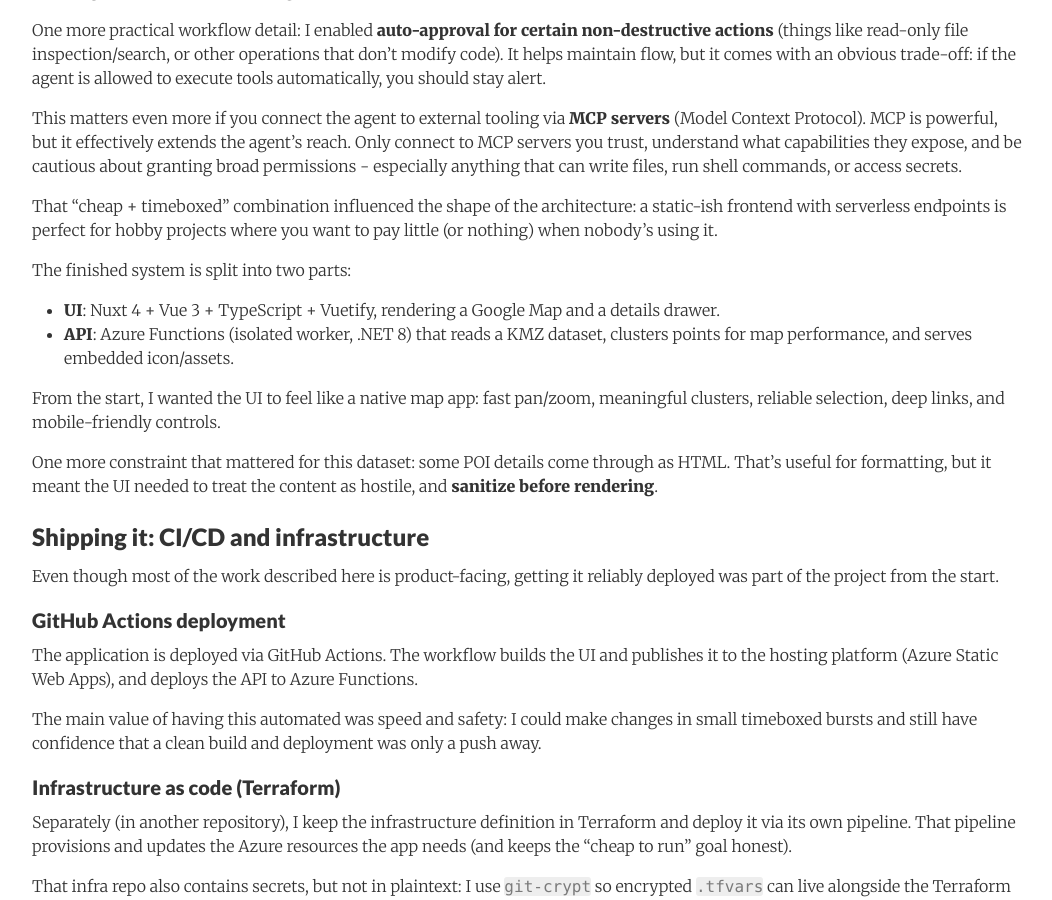
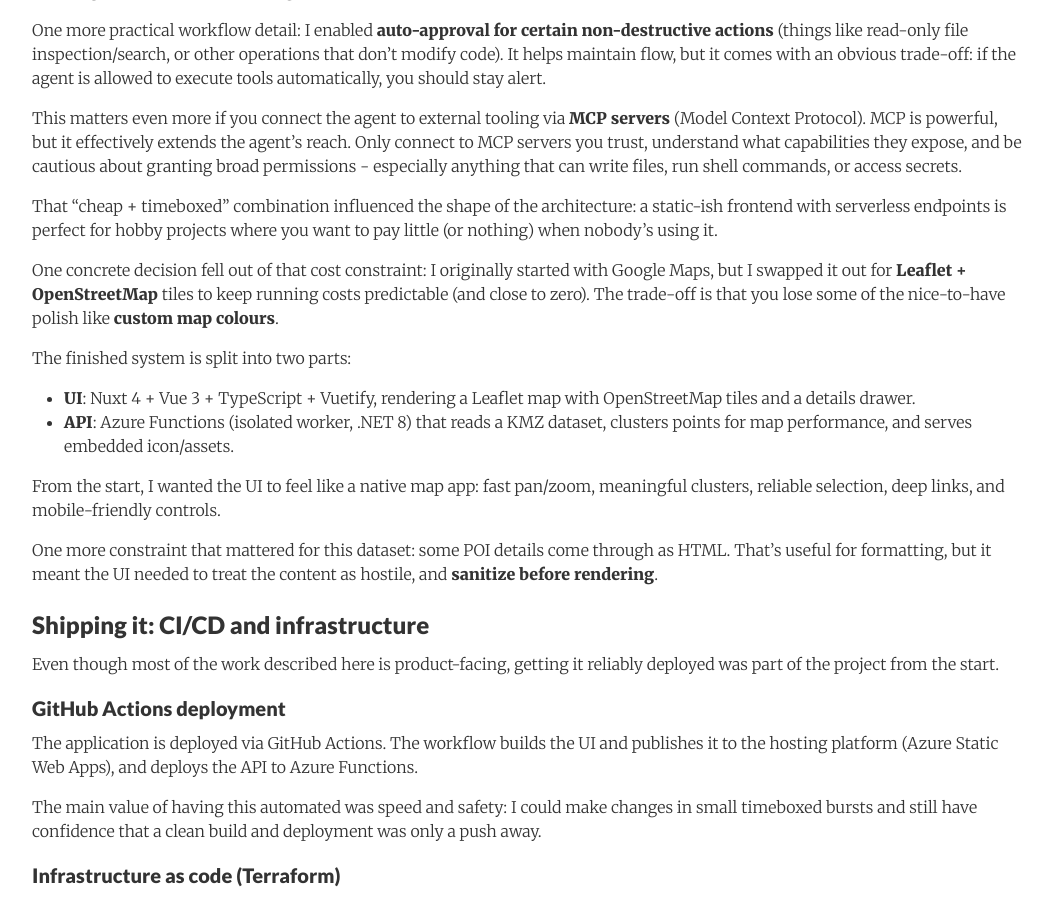
Before and after one commit to tobyreid/tobyreid.github.io, a Jekyll site: the page built from _posts/2026-01-01-building-with-agentic-ai-a-defence-of-britain-story.md, in a window 1280 px wide and 900 px high, scrolled down 2288 px. Shown: the whole window, without its empty margins (112-1164 px from the left). Built offline with Jekyll 4.4.1, drawn with Linux system fonts in a browser that asks for light colours; nearby versions of some CDN libraries; comment, search, counter and statistics services are not loaded; some of the changed text lies outside the part shown.

Commit message:
google -> leaflet

```diff
--- a/_posts/2026-01-01-building-with-agentic-ai-a-defence-of-britain-story.md
+++ b/_posts/2026-01-01-building-with-agentic-ai-a-defence-of-britain-story.md
@@ -70,9 +70,11 @@ This matters even more if you connect the agent to external tooling via **MCP se
 
 That "cheap + timeboxed" combination influenced the shape of the architecture: a static-ish frontend with serverless endpoints is perfect for hobby projects where you want to pay little (or nothing) when nobody's using it.
 
+One concrete decision fell out of that cost constraint: I originally started with Google Maps, but I swapped it out for **Leaflet + OpenStreetMap** tiles to keep running costs predictable (and close to zero). The trade-off is that you lose some of the nice-to-have polish like **custom map colours**.
+
 The finished system is split into two parts:
 
-- **UI**: Nuxt 4 + Vue 3 + TypeScript + Vuetify, rendering a Google Map and a details drawer.
+- **UI**: Nuxt 4 + Vue 3 + TypeScript + Vuetify, rendering a Leaflet map with OpenStreetMap tiles and a details drawer.
 - **API**: Azure Functions (isolated worker, .NET 8) that reads a KMZ dataset, clusters points for map performance, and serves embedded icon/assets.
 
 From the start, I wanted the UI to feel like a native map app: fast pan/zoom, meaningful clusters, reliable selection, deep links, and mobile-friendly controls.
@@ -109,7 +111,7 @@ I'm particularly happy with the way this turned out:
 The first commits were classic "get to something you can see" work:
 
 - Nuxt/Vuetify scaffold, the initial map page, and early CI wiring.
-- A quick return to "**basic map working again**" - the app could render a Google Map and place markers.
+- A quick return to "**basic map working again**" - the app could render a Leaflet map (OpenStreetMap tiles) and place markers.
 
 Once the map existed, UX improvements landed rapidly:
 
```
